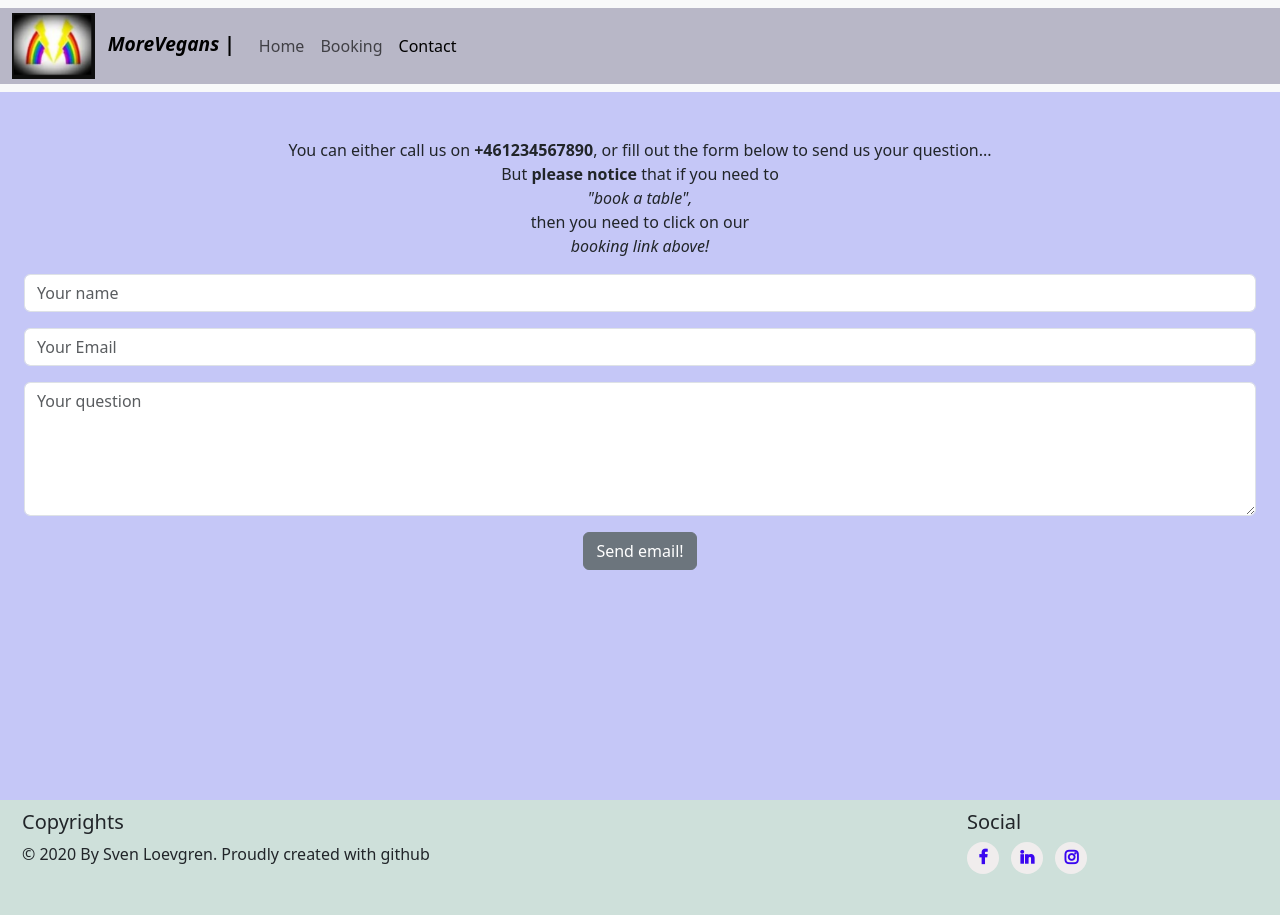
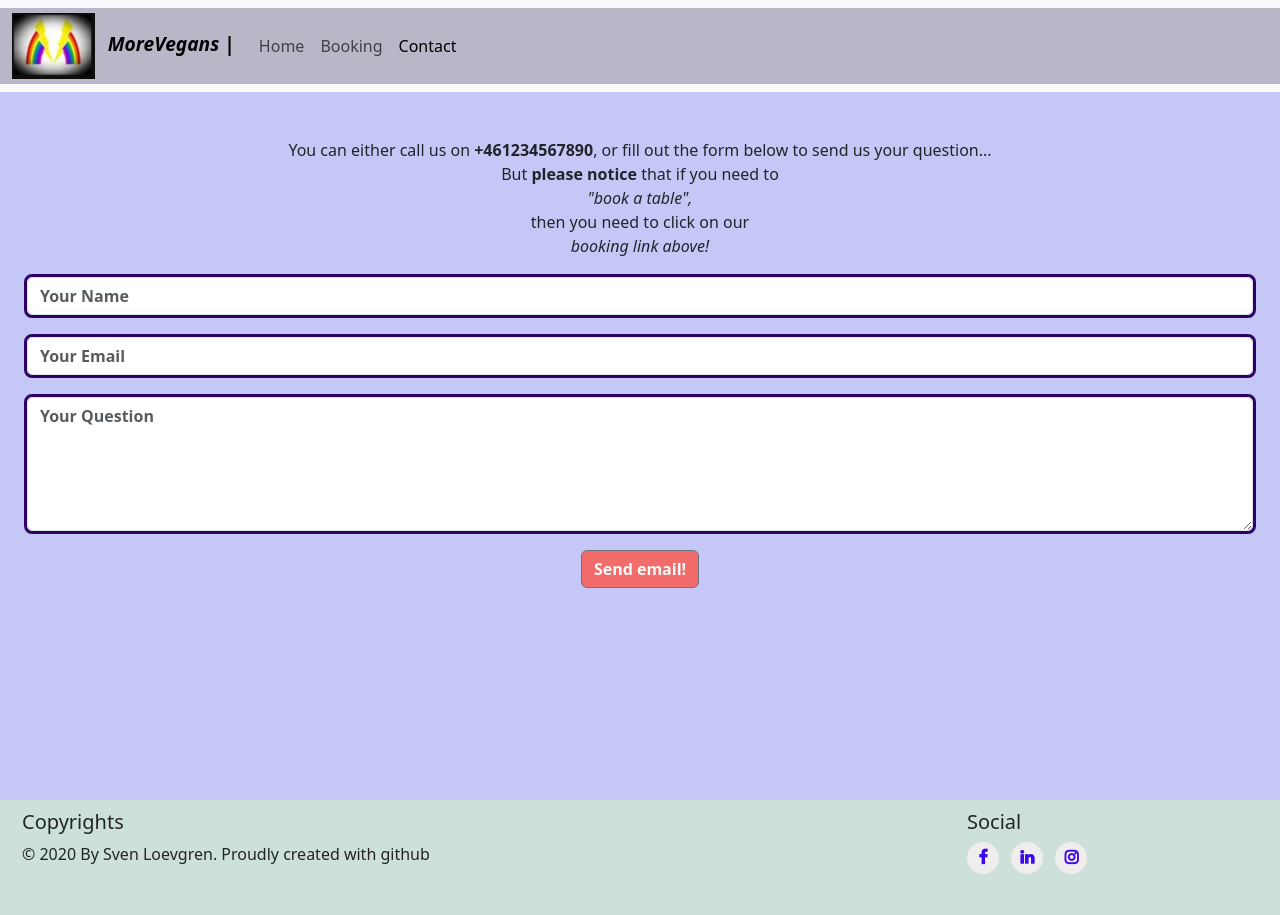
Before and after one commit to SvenLoevgren/fullstack-portfolio4, a Django app: page /contactus/ in a window 1280 px wide. Run offline with Django 3.2, Linux system fonts and the light colour scheme.

Commit message:
email contactform styled and form tested

```diff
--- a/static/css/main.css
+++ b/static/css/main.css
@@ -94,62 +94,30 @@ section {
 #section4 {
     background-color:rgb(197, 199, 247);
     background-size: 100% 100%;
-    background-repeat: no-repeat;
-    background-position: center center;
 }
 
 /* -------------------------Contactus-Form-Sections */
 
-/* signup html Form */
- /*
-.signup-form {
-    margin: 150px 10% 0 0;
-    color: #fff;
-    background-color: rgba(60, 60, 60, 0.6);
-    max-width: 400px;
-    position: absolute;
-    left: 10%;
-    padding: 30px;
-}
-.signup-form > h2 {
-    color: #fafafa;
-    margin-bottom: 20px;
+#text-input-field {
+    border: 3px solid #2e0363;
+    border-radius: 8px;
 }
 
-.signup-form > label {
+#text-input-field:hover {
+    border-color: #ece9e9;
+}
+
+.field-text {
+    font-weight: bold;
+}
+/* -----------------------------------------Buttons */
+#join-button {
+    background-color: #f16c6b;
+    color: #fafafa;
     font-weight: bold;
 }
 
-.text-input {
-    background: transparent;
-    color: #fafafa;
-    width: 100%;
-    height: 25px;
-    margin: 5px 0 20px 0;
-    border: 3px solid #fafafa;
-    border-radius: 2px;
-    font-weight: bold;
-}
-
-.text-input:hover {
-    border-color: #f16c6b;
-}
-
-
-
-.join-button {
-    margin-top: 20px;
-    border-radius:2px;
-    padding: 15px 32px 15px 32px;
-    text-align: center;
-    font-size: 100%;
-    background-color: #f16c6b;
-    color: #fafafa;
-    display: block;
-    font-weight: bold;
-}
-
-.join-button:hover {
+#join-button:hover {
     background-color: #fafafa;
     color: #f16c6b;
 }
--- a/templates/fastfood/contactus.html
+++ b/templates/fastfood/contactus.html
@@ -61,18 +61,18 @@
     </div>
     <div class="container-fluid">
         <form onsubmit="return sendMail(this);">
-            <div class="mb-3">
-                <input type="text" name="name" class="form-control" id="name" placeholder="Your name" required>
+            <div id="text-input-field" class="mb-3">
+                <input type="text" name="name" class="form-control field-text" id="name" placeholder="Your Name" required>
             </div>
-            <div class="mb-3">
+            <div id="text-input-field" class="mb-3">
             <!-- <label for="emailaddress" class="form-label">Your Email</label> -->
-                <input type="text" name="emailaddress" class="form-control" id="emailaddress" placeholder="Your Email" required>
+                <input type="email" name="emailaddress" class="form-control field-text" id="emailaddress" placeholder="Your Email" required>
             </div>
-            <div class="mb-3">
+            <div id="text-input-field" class="mb-3">
             <!-- <label for="projectsummary" class="form-label">Your question</label> -->
-                <textarea rows="5" name="projectsummary" class="form-control" id="projectsummary" placeholder="Your question" required></textarea>
+                <textarea rows="5" name="projectsummary" class="form-control field-text" id="projectsummary" placeholder="Your Question" required></textarea>
             </div>
-            <button type="submit" class="btn btn-secondary d-block mx-auto">Send email!</button>
+            <button type="submit" id="join-button" class="btn btn-secondary d-block mx-auto">Send email!</button>
         </form>
     </div>
 </section>
--- a/templates/fastfood/fastfood_home.html
+++ b/templates/fastfood/fastfood_home.html
@@ -56,7 +56,7 @@
              minimized unhealthy fat, maximized with immune boosting ingridients and
               NON chemicals (e-number carriers). <hr> You can <strong>book a table</strong> at our restaurant
               below.</p>
-      <button class="btn btn-primary" onclick="window.location.href='{% url 'booking' %}'">Book here!</button>
+      <button id="join-button" class="btn btn-primary" onclick="window.location.href='{% url 'booking' %}'">Book here!</button>
     </div>
   </section>
   <section id="section3" class="container-fluid">
@@ -76,7 +76,7 @@
             <p class="text-center" style="line-height: 1.5;"><em>If you have any Specific questions or need to get
                in touch with our staff, <br>then use our
                 contact-page by clicking on the link below. </em><br>
-            <button class="btn btn-primary" onclick="window.location.href='{% url 'contactus' %}'">Email-us!</button>
+            <button id="join-button" class="btn btn-primary" onclick="window.location.href='{% url 'contactus' %}'">Email-us!</button>
         </div>
       </div>
       <div class="col-md-6">
```
